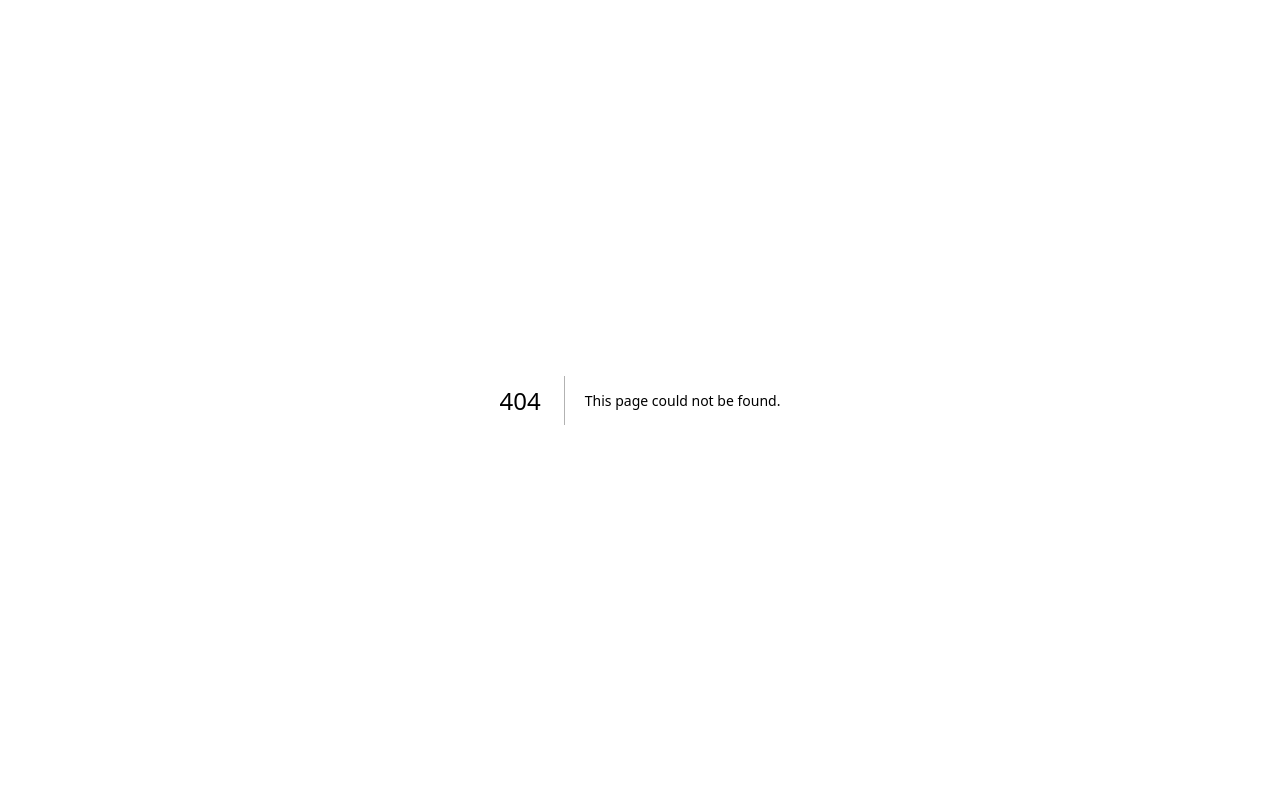
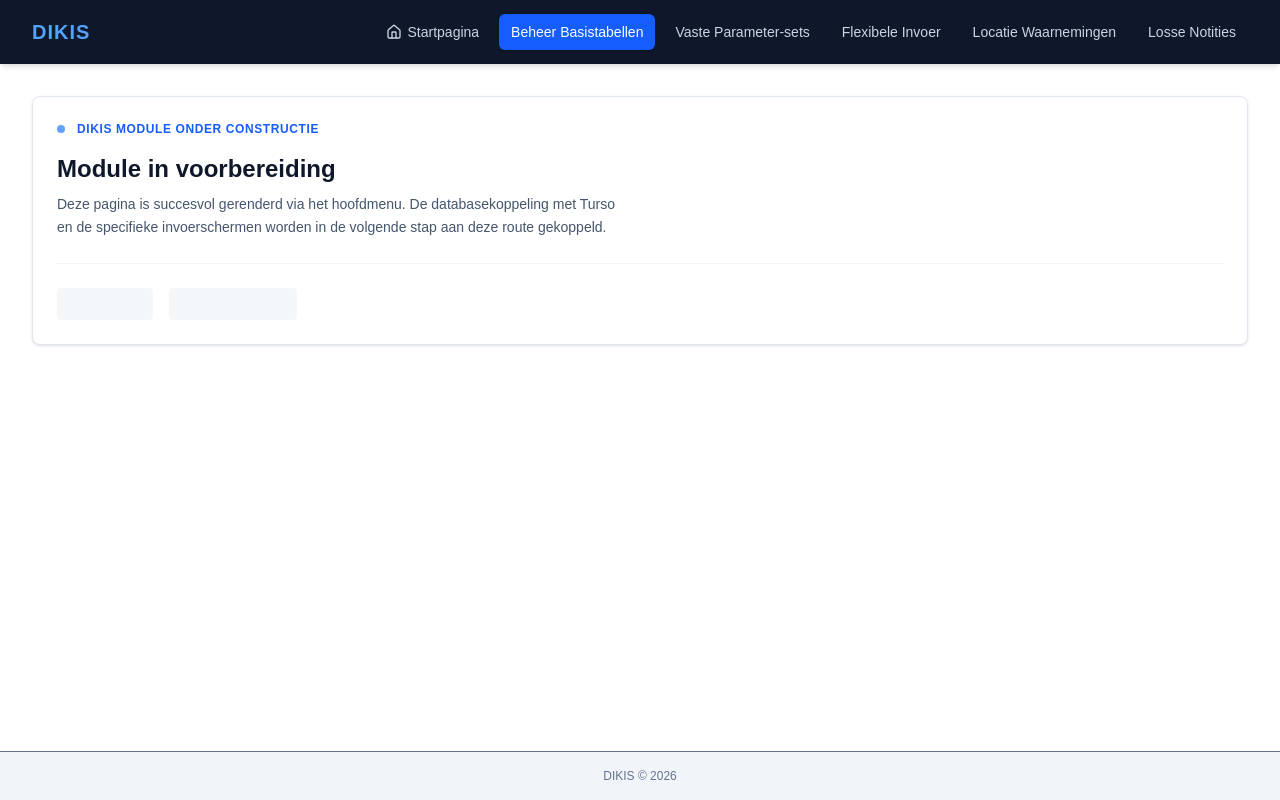
Before and after one commit to TiedeBakker/DIKIS_v2, a Next.js app: page /modules/basistabellen in a window 1280 px wide. Before the commit this address had no page. Built offline with nearby package versions, Linux system fonts and the light colour scheme.

Commit message:
DIKIS_v2_001

```diff
--- a/app/layout.tsx
+++ b/app/layout.tsx
@@ -1,33 +1,28 @@
-import type { Metadata } from "next";
-import { Geist, Geist_Mono } from "next/font/google";
-import "./globals.css";
-
-const geistSans = Geist({
-  variable: "--font-geist-sans",
-  subsets: ["latin"],
-});
-
-const geistMono = Geist_Mono({
-  variable: "--font-geist-mono",
-  subsets: ["latin"],
-});
+import type { Metadata } from 'next';
+import './globals.css';
+import Navbar from '@/components/Navbar';
 
 export const metadata: Metadata = {
-  title: "Create Next App",
-  description: "Generated by create next app",
+  title: 'DIKIS - Digitaal Kennis- en InformatieSysteem',
+  description: 'Flexibele object- en parameterregistratie',
 };
 
 export default function RootLayout({
   children,
-}: Readonly<{
+}: {
   children: React.ReactNode;
-}>) {
+}) {
   return (
-    <html
-      lang="en"
-      className={`${geistSans.variable} ${geistMono.variable} h-full antialiased`}
-    >
-      <body className="min-h-full flex flex-col">{children}</body>
+    <html lang="nl">
+      <body className="bg-slate-50 text-slate-900 min-h-screen flex flex-col">
+        <Navbar />
+        <main className="flex-grow max-w-7xl w-full mx-auto p-4 sm:p-6 lg:p-8">
+          {children}
+        </main>
+        <footer className="bg-slate-100 text-center py-4 text-xs text-slate-500 border-t">
+          DIKIS © {new Date().getFullYear()}
+        </footer>
+      </body>
     </html>
   );
 }
--- /dev/null
+++ b/app/modules/basistabellen/page.tsx
@@ -0,0 +1,29 @@
+// src/app/modules/[modulenaam]/page.tsx
+// Dit is de tijdelijke basispagina voor de modules om 404-fouten te voorkomen.
+
+export default function ModuleBasePage() {
+  return (
+    <div className="bg-white p-6 rounded-lg shadow-sm border border-slate-200 animate-fade-in">
+      <div className="flex items-center space-x-3 mb-4">
+        <div className="h-2 w-2 rounded-full bg-blue-500 animate-pulse" />
+        <span className="text-xs font-semibold tracking-wider text-blue-600 uppercase">
+          DIKIS Module onder constructie
+        </span>
+      </div>
+
+      <h1 className="text-2xl font-bold text-slate-900 mb-2">
+        Module in voorbereiding
+      </h1>
+
+      <p className="text-slate-600 max-w-xl text-sm leading-relaxed">
+        Deze pagina is succesvol gerenderd via het hoofdmenu. De databasekoppeling
+        met Turso en de specifieke invoerschermen worden in de volgende stap aan deze route gekoppeld.
+      </p>
+
+      <div className="mt-6 pt-6 border-t border-slate-100 flex space-x-4">
+        <div className="h-8 w-24 bg-slate-100 rounded animate-pulse" />
+        <div className="h-8 w-32 bg-slate-100 rounded animate-pulse" />
+      </div>
+    </div>
+  );
+}
--- a/app/page.tsx
+++ b/app/page.tsx
@@ -1,65 +1,43 @@
-import Image from "next/image";
+import Link from 'next/link';
+import { getActiveModules } from '@/config/modules';
 
-export default function Home() {
+export default function HomePage() {
+  const activeModules = getActiveModules();
+
   return (
-    <div className="flex flex-col flex-1 items-center justify-center bg-zinc-50 font-sans dark:bg-black">
-      <main className="flex flex-1 w-full max-w-3xl flex-col items-center justify-between py-32 px-16 bg-white dark:bg-black sm:items-start">
-        <Image
-          className="dark:invert"
-          src="/next.svg"
-          alt="Next.js logo"
-          width={100}
-          height={20}
-          priority
-        />
-        <div className="flex flex-col items-center gap-6 text-center sm:items-start sm:text-left">
-          <h1 className="max-w-xs text-3xl font-semibold leading-10 tracking-tight text-black dark:text-zinc-50">
-            To get started, edit the page.tsx file.
-          </h1>
-          <p className="max-w-md text-lg leading-8 text-zinc-600 dark:text-zinc-400">
-            Looking for a starting point or more instructions? Head over to{" "}
-            <a
-              href="https://vercel.com/templates?framework=next.js&utm_source=create-next-app&utm_medium=appdir-template-tw&utm_campaign=create-next-app"
-              className="font-medium text-zinc-950 dark:text-zinc-50"
+    <div className="space-y-8 animate-fade-in">
+      {/* Introductie */}
+      <div className="bg-white p-6 rounded-lg shadow-sm border border-slate-200">
+        <h1 className="text-3xl font-extrabold text-slate-950 mb-2">Welkom bij DIKIS</h1>
+        <p className="text-slate-600 max-w-3xl">
+          Het Digitaal Kennis- en InformatieSysteem voor het flexibel registreren,
+          typeren en meten van uiteenlopende objecten en parameters.
+        </p>
+      </div>
+
+      {/* Dashboard Grid (Snelkoppelingen naar modules) */}
+      <div>
+        <h2 className="text-xl font-bold text-slate-800 mb-4">Direct aan de slag</h2>
+        <div className="grid grid-cols-1 sm:grid-cols-2 lg:grid-cols-3 gap-4">
+          {activeModules.map((module) => (
+            <Link
+              key={module.id}
+              href={module.path}
+              className="block p-5 bg-white rounded-lg border border-slate-200 hover:border-blue-500 hover:shadow-md transition-all group"
             >
-              Templates
-            </a>{" "}
-            or the{" "}
-            <a
-              href="https://nextjs.org/learn?utm_source=create-next-app&utm_medium=appdir-template-tw&utm_campaign=create-next-app"
-              className="font-medium text-zinc-950 dark:text-zinc-50"
-            >
-              Learning
-            </a>{" "}
-            center.
-          </p>
+              <h3 className="font-semibold text-lg text-slate-900 group-hover:text-blue-600 transition-colors">
+                {module.title}
+              </h3>
+              <p className="text-sm text-slate-500 mt-1">
+                Open de module voor {module.title.toLowerCase()}.
+              </p>
+              <span className="text-xs text-blue-500 font-medium inline-block mt-4 group-hover:translate-x-1 transition-transform">
+                Openen &rarr;
+              </span>
+            </Link>
+          ))}
         </div>
-        <div className="flex flex-col gap-4 text-base font-medium sm:flex-row">
-          <a
-            className="flex h-12 w-full items-center justify-center gap-2 rounded-full bg-foreground px-5 text-background transition-colors hover:bg-[#383838] dark:hover:bg-[#ccc] md:w-[158px]"
-            href="https://vercel.com/new?utm_source=create-next-app&utm_medium=appdir-template-tw&utm_campaign=create-next-app"
-            target="_blank"
-            rel="noopener noreferrer"
-          >
-            <Image
-              className="dark:invert"
-              src="/vercel.svg"
-              alt="Vercel logomark"
-              width={16}
-              height={16}
-            />
-            Deploy Now
-          </a>
-          <a
-            className="flex h-12 w-full items-center justify-center rounded-full border border-solid border-black/[.08] px-5 transition-colors hover:border-transparent hover:bg-black/[.04] dark:border-white/[.145] dark:hover:bg-[#1a1a1a] md:w-[158px]"
-            href="https://nextjs.org/docs?utm_source=create-next-app&utm_medium=appdir-template-tw&utm_campaign=create-next-app"
-            target="_blank"
-            rel="noopener noreferrer"
-          >
-            Documentation
-          </a>
-        </div>
-      </main>
+      </div>
     </div>
   );
 }
--- /dev/null
+++ b/components/Navbar.tsx
@@ -0,0 +1,93 @@
+// src/components/Navbar.tsx
+'use client';
+
+import { useState } from 'react';
+import Link from 'next/link';
+import { usePathname } from 'next/navigation';
+import { getActiveModules } from '@/config/modules';
+import { Menu, X, Home } from 'lucide-react';
+
+export default function Navbar() {
+  const [isOpen, setIsOpen] = useState(false);
+  const pathname = usePathname();
+  const activeModules = getActiveModules();
+
+  const toggleMenu = () => setIsOpen(!isOpen);
+
+  // Helper om te kijken of een menu-item actief is
+  const checkActive = (path: string, isHome?: boolean) => {
+    if (isHome) return pathname === path;
+    return pathname.startsWith(path);
+  };
+
+  return (
+    <nav className="bg-slate-900 text-white shadow-md sticky top-0 z-50">
+      <div className="max-w-7xl mx-auto px-4 sm:px-6 lg:px-8">
+        <div className="flex items-center justify-between h-16">
+          {/* Logo */}
+          <div className="flex-shrink-0">
+            <Link href="/" className="text-xl font-bold tracking-wider text-blue-400 hover:text-blue-300 transition-colors">
+              DIKIS
+            </Link>
+          </div>
+
+          {/* Desktop Menu (Inclusief Startpagina-knop) */}
+          <div className="hidden md:flex space-x-2">
+            {activeModules.map((module) => {
+              const isActive = checkActive(module.path, module.isHome);
+              return (
+                <Link
+                  key={module.id}
+                  href={module.path}
+                  className={`px-3 py-2 rounded-md text-sm font-medium transition-colors flex items-center gap-1.5 ${
+                    isActive
+                      ? 'bg-blue-600 text-white shadow-sm'
+                      : 'text-slate-300 hover:bg-slate-800 hover:text-white'
+                  }`}
+                >
+                  {module.isHome && <Home className="h-4 w-4" />}
+                  {module.title}
+                </Link>
+              );
+            })}
+          </div>
+
+          {/* Hamburger Button (Mobile/Tablet portrait) */}
+          <div className="md:hidden flex items-center">
+            <button
+              onClick={toggleMenu}
+              className="inline-flex items-center justify-center p-2 rounded-md text-slate-400 hover:text-white hover:bg-slate-800 focus:outline-none"
+              aria-label="Hoofdmenu"
+            >
+              {isOpen ? <X className="h-6 w-6" /> : <Menu className="h-6 w-6" />}
+            </button>
+          </div>
+        </div>
+      </div>
+
+      {/* Mobile Menu Dropdown */}
+      {isOpen && (
+        <div className="md:hidden bg-slate-800 border-t border-slate-700 px-2 pt-2 pb-3 space-y-1 sm:px-3 animate-fade-in">
+          {activeModules.map((module) => {
+            const isActive = checkActive(module.path, module.isHome);
+            return (
+              <Link
+                key={module.id}
+                href={module.path}
+                onClick={() => setIsOpen(false)}
+                className={`flex items-center gap-2 px-3 py-2 rounded-md text-base font-medium ${
+                  isActive
+                    ? 'bg-blue-600 text-white'
+                    : 'text-slate-300 hover:bg-slate-700 hover:text-white'
+                }`}
+              >
+                {module.isHome && <Home className="h-5 w-5" />}
+                {module.title}
+              </Link>
+            );
+          })}
+        </div>
+      )}
+    </nav>
+  );
+}
--- /dev/null
+++ b/config/modules.ts
@@ -0,0 +1,51 @@
+// src/config/modules.ts
+
+export interface Module {
+  id: string;
+  title: string;
+  path: string;
+  enabled: boolean;
+  isHome?: boolean; // Extra vlag voor de startpagina
+}
+
+export const modulesConfig: Module[] = [
+  {
+    id: 'home',
+    title: 'Startpagina',
+    path: '/',
+    enabled: true,
+    isHome: true,
+  },
+  {
+    id: 'basistabellen',
+    title: 'Beheer Basistabellen',
+    path: '/modules/basistabellen',
+    enabled: true,
+  },
+  {
+    id: 'vaste-sets',
+    title: 'Vaste Parameter-sets',
+    path: '/modules/vaste-sets',
+    enabled: true,
+  },
+  {
+    id: 'flexibele-invoer',
+    title: 'Flexibele Invoer',
+    path: '/modules/flexibele-invoer',
+    enabled: true,
+  },
+  {
+    id: 'locatie-waarnemingen',
+    title: 'Locatie Waarnemingen',
+    path: '/modules/locatie-waarnemingen',
+    enabled: true,
+  },
+  {
+    id: 'notities',
+    title: 'Losse Notities',
+    path: '/modules/notities',
+    enabled: true,
+  },
+];
+
+export const getActiveModules = () => modulesConfig.filter(m => m.enabled);
--- a/package.json
+++ b/package.json
@@ -9,6 +9,10 @@
     "lint": "eslint"
   },
   "dependencies": {
+    "@libsql/client": "^0.17.4",
+    "dotenv": "^17.4.2",
+    "drizzle-orm": "^0.45.2",
+    "lucide-react": "^1.21.0",
     "next": "16.2.9",
     "react": "19.2.4",
     "react-dom": "19.2.4"
@@ -18,6 +22,7 @@
     "@types/node": "^20",
     "@types/react": "^19",
     "@types/react-dom": "^19",
+    "drizzle-kit": "^0.31.10",
     "eslint": "^9",
     "eslint-config-next": "16.2.9",
     "tailwindcss": "^4",
```
Also changed, not shown: 1 other file (tests, documents, lock files or other folders).
